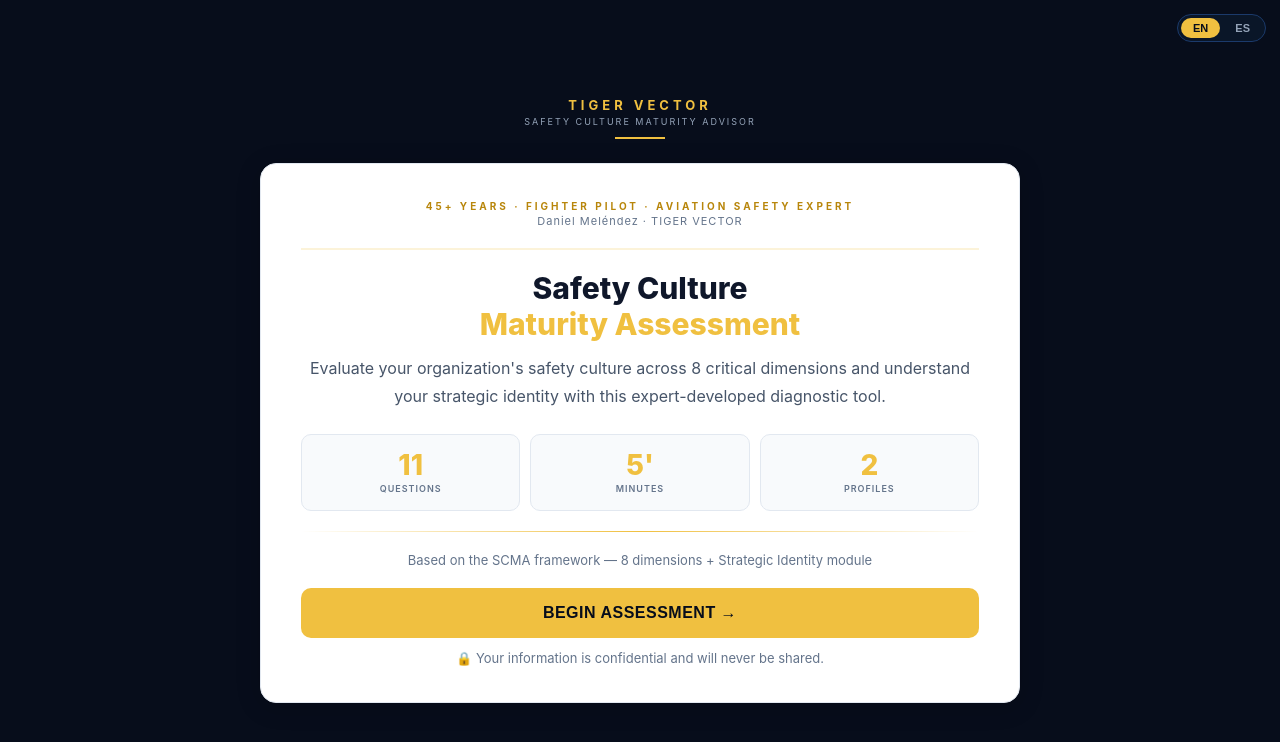
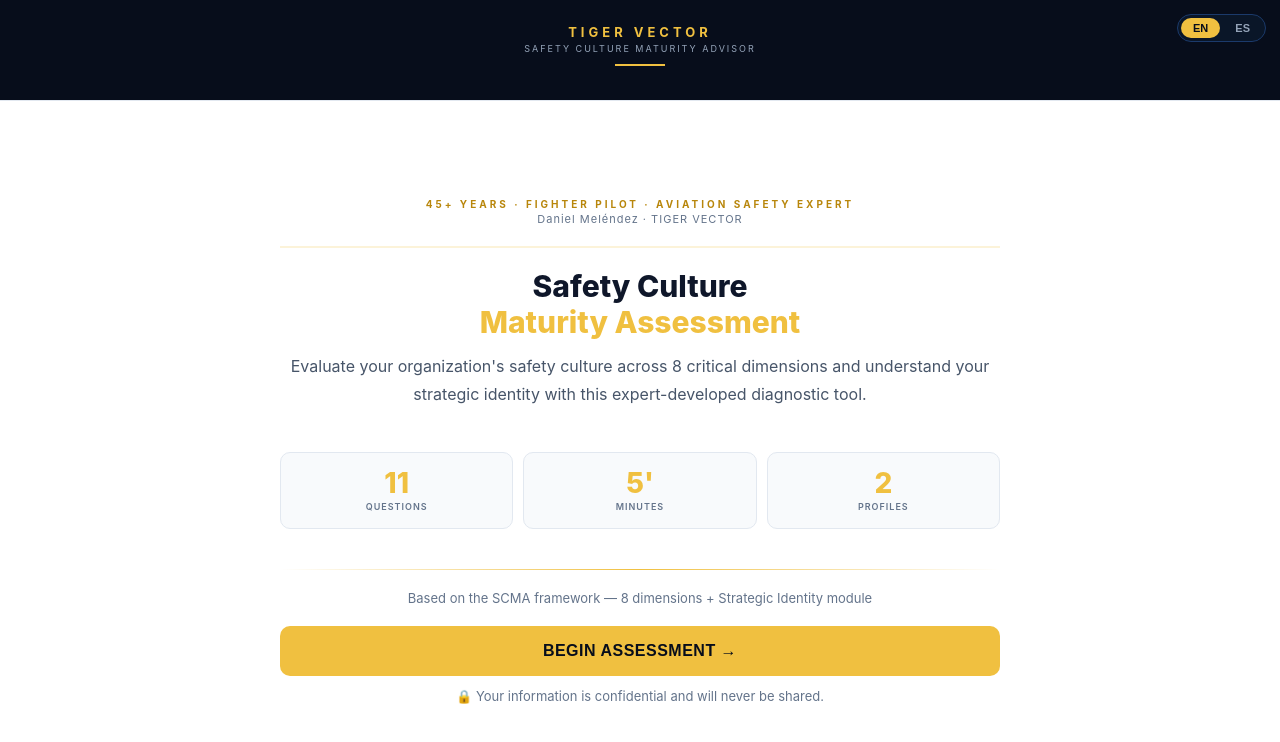
Before and after one commit to TigerVector/assessment, a plain HTML site: page index.html in a window 1280 px wide. Drawn offline with Linux system fonts and the light colour scheme.

Commit message:
Add responsive styles for larger screens

```diff
--- a/index.html
+++ b/index.html
@@ -68,6 +68,14 @@
     .nav-btns{display:flex;gap:10px;margin-top:1.25rem}
     .nav-btns .btn-gold{flex:1}
     .privacy{font-size:13px;color:#64748B;text-align:center;margin-top:12px}
+    @media(min-width:769px){
+      .screen{padding:0}
+      .screen.active{align-items:stretch}
+      .container{max-width:100%;display:flex;flex-direction:column;flex:1}
+      .card{flex:1;border-radius:0;border-left:none;border-right:none;border-bottom:none;box-shadow:none;padding:2.5rem 3rem;display:flex;flex-direction:column;justify-content:center;align-items:center}
+      .card>*{max-width:720px;width:100%}
+      .tv-header{padding:1.5rem 2rem 0}
+    }
     @media(max-width:768px){
       .screen{padding:1.5rem 0.75rem}
       .card{padding:2rem 1.5rem}
```
